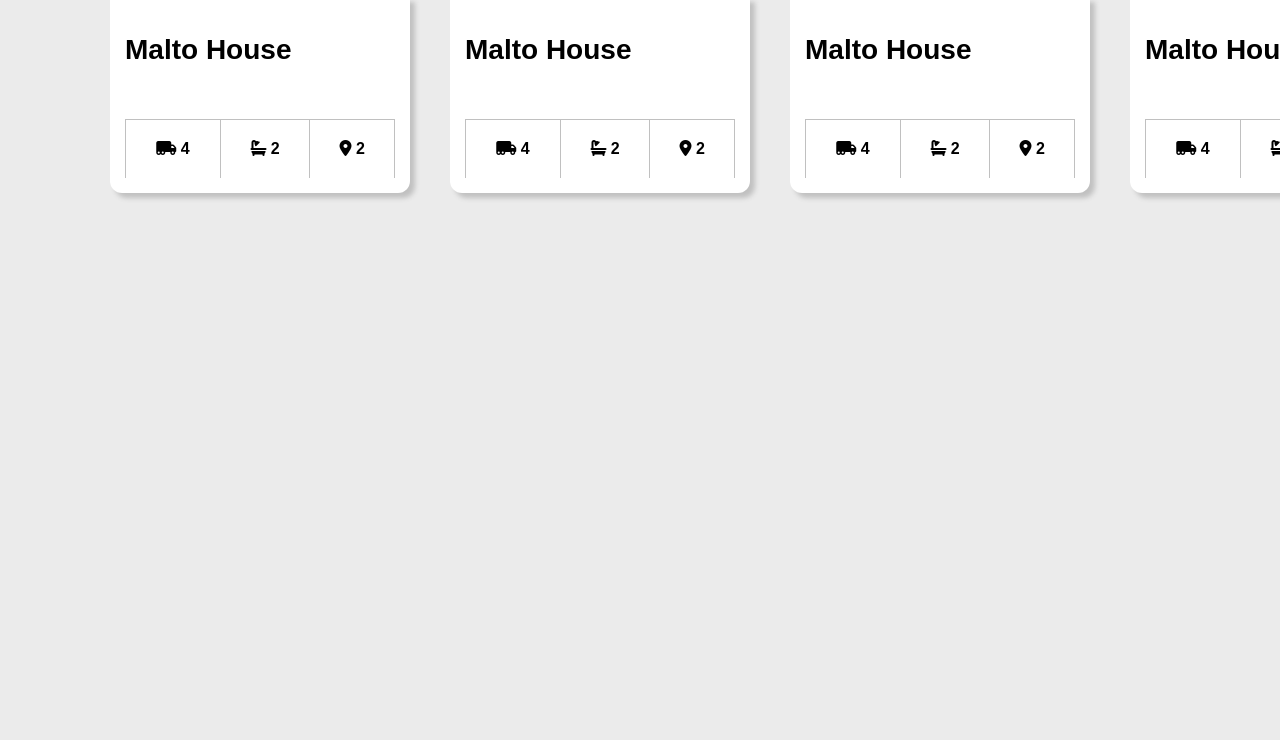
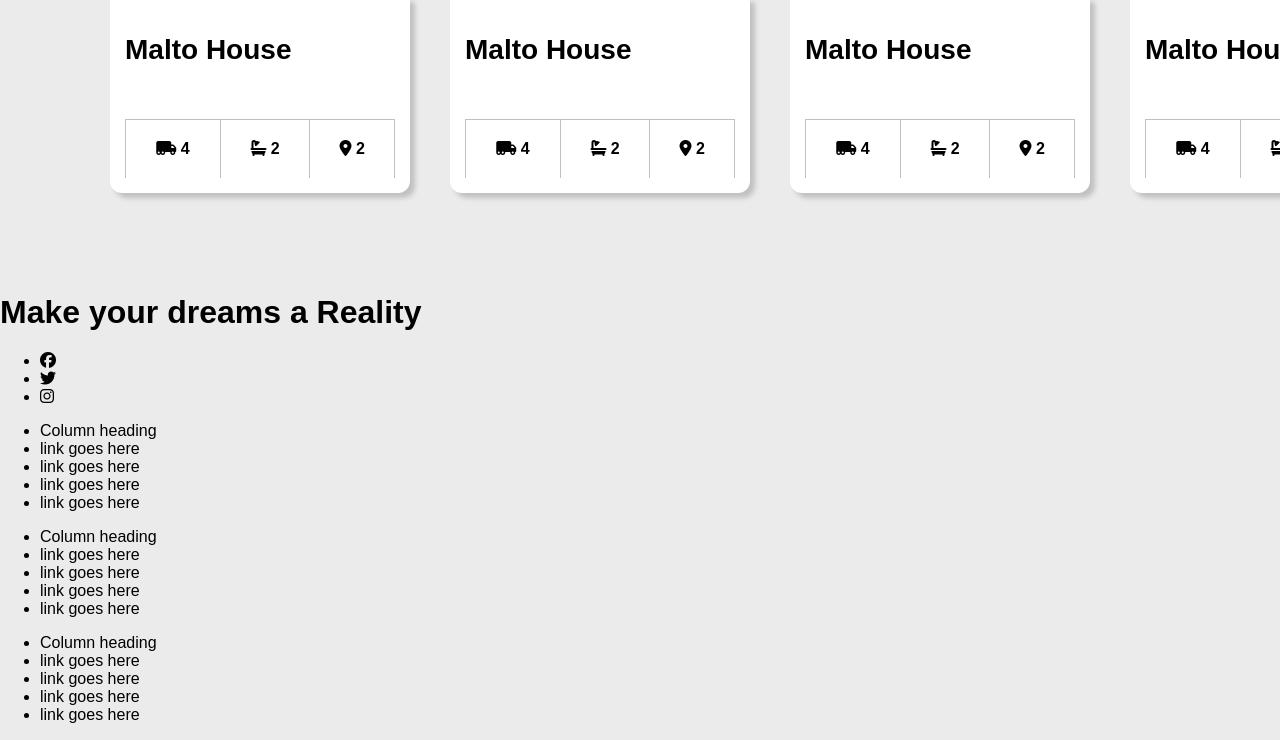
Before and after one commit to Ezra-code/Quick-Movers, a plain HTML site: page assets/pages/property.html in a window 1280 px wide. Shown: the part 3456-4196 px from the top of the page. Before the commit the page ends 3729 px from the top, so only its background shows below. Drawn offline with Linux system fonts and the light colour scheme.

Commit message:
make the final part of the property page

```diff
--- a/assets/pages/property.html
+++ b/assets/pages/property.html
@@ -160,7 +160,7 @@
             </div>
         </div>
     </div>
-    <!-- <div class="final">
+    <div class="final">
         <h1>Make your dreams a <span>Reality</span></h1>
         <div class="menu">
             <div class="brands">
@@ -192,6 +192,6 @@
                  <li>link goes here</li>
             </ul>
         </div>
-    </div> -->
+    </div>
 </body>
 </html>
```
